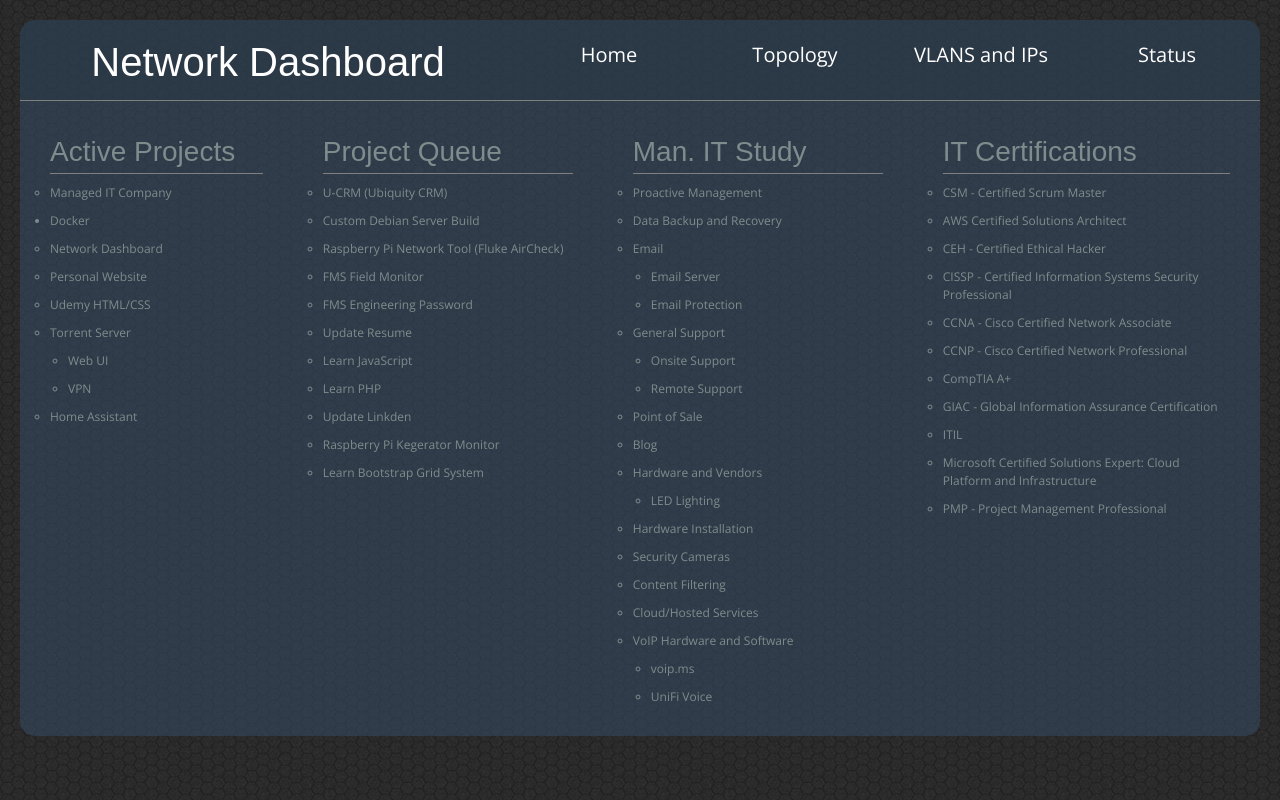
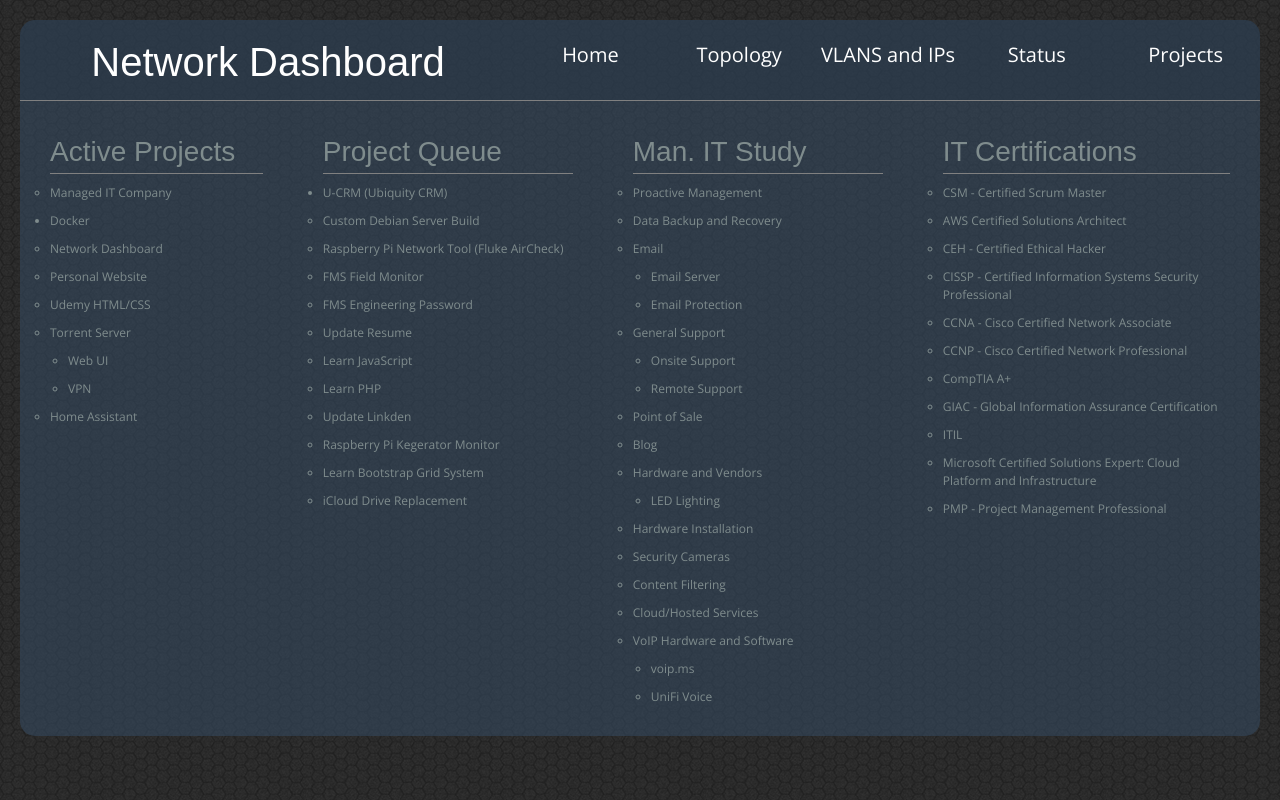
Before and after one commit to Jpatterson780/Network-Dashboard, a plain HTML site: page projects.html in a window 1280 px wide. Drawn offline with nearby package versions, Linux system fonts and the light colour scheme; a web font is replaced by a local one.

Commit message:
added projects to menu and added list item

```diff
--- a/css/style.css
+++ b/css/style.css
@@ -87,7 +87,7 @@ p.vlans {
 
 .menu-button {
     float: left;
-    width: 25%;
+    width: 20%;
 }
 
 .main-content {
--- a/projects.html
+++ b/projects.html
@@ -32,6 +32,9 @@
                     <div class="menu-button">
                         <a class="menu" href="status.html">Status</a>
                     </div>
+                    <div class="menu-button">
+                        <a class="menu" href="projects.html">Projects</a>
+                    </div>
                 </div>
                 <div class="clearfix"></div>
             </div>
@@ -60,7 +63,7 @@
                         Project Queue
                     </div>
                     <ul>
-                        <li>U-CRM (Ubiquity CRM)</li>
+                        <li style="list-style-type: disc;">U-CRM (Ubiquity CRM)</li>
                         <li>Custom Debian Server Build</li>
                         <li>Raspberry Pi Network Tool (Fluke AirCheck)</li>
                         <li>FMS Field Monitor</li>
@@ -71,6 +74,7 @@
                         <li>Update Linkden</li>
                         <li>Raspberry Pi Kegerator Monitor</li>
                         <li>Learn Bootstrap Grid System</li>
+                        <li>iCloud Drive Replacement</li>
                     </ul>
                 </div>
                 <div class="projects-column">
```
Also changed, not shown: index.html (+3 -1 lines), status.html (+3 -1 lines), template.html (+3 -1 lines), topology.html (+3 -1 lines), vlans-and-ips.html (+3 -1 lines).
